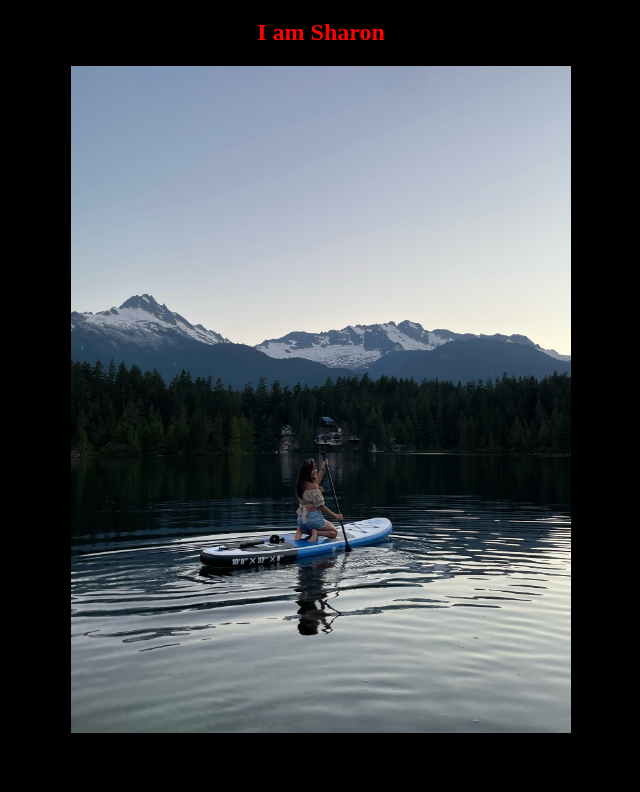
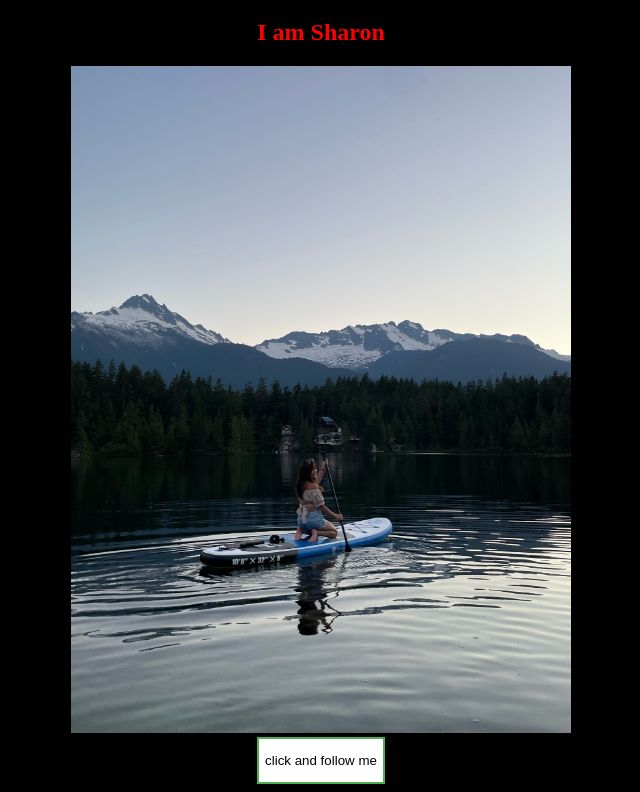
Before and after one commit to sharonhe10/first-website, a plain HTML site: page index.html in a window 1280 px wide. Shown: the part 61-853 px from the top of the page, without its empty margins (319-959 px from the left). Before the commit the page ends 806 px from the top, so only its background shows below. Drawn offline with Linux system fonts and the light colour scheme.

Commit message:
Add files via upload

```diff
--- a/index.css
+++ b/index.css
@@ -10,3 +10,14 @@ h2 {
 img {
     width: 500px;
 }
+
+.follow-button {
+    background-color: white;
+    color: black;
+    border: 2px solid #4CAF50;
+}
+
+.follow-button:hover {
+    background-color: #4CAF50;
+    color: white;
+}
--- a/index.html
+++ b/index.html
@@ -8,9 +8,20 @@
 <link rel="stylesheet" href="./index.css">
 </head>
 <body>
+    <div>
+        <h1 style="color:aqua" >Hi</h1>
+        <h2>I am Sharon</h2>
+    </div>
+    <div>
+        <img src="photo.JPG" alt="img">
+    </div>
+    <div>
+        <button class="follow-button" onClick="redirect()">
+            <p>click and follow me</p>
+        </button>
+    </div>
 
-    <h1 style="color:aqua" >Hi</h1>
-    <h2>I am Sharon</h2>
-    <img src="photo.JPG" alt="img">
 </body>
+<script src="index.js">
+</script>
 </html>
--- /dev/null
+++ b/index.js
@@ -0,0 +1,5 @@
+function redirect(){
+    console.log('clicked');
+    var url = "https://www.instagram.com/traveleatthenrepeat/?hl=en";
+    window.open(url);
+}
```
